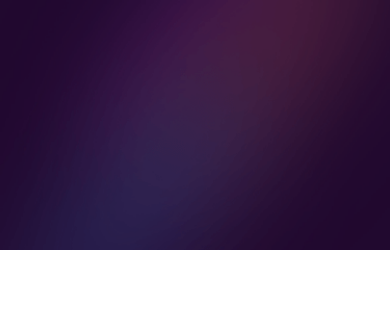
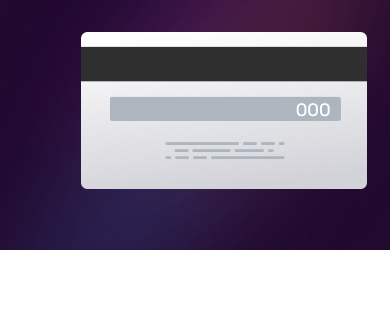
Before and after one commit to L3fd/interactive-card-details-form-main, a website: page index.html in a window 390 px wide. Drawn offline with Linux system fonts and the light colour scheme.

Commit message:
feat: add and style card back on mobile

```diff
--- a/index.html
+++ b/index.html
@@ -22,6 +22,21 @@
 		/>
 	</head>
 	<body>
+		<main>
+			<div class="card">
+				<div class="card-back">
+					<img
+						src="./images/bg-card-back.png"
+						alt=""
+						aria-hidden="true"
+					/>
+					<div class="cvc">
+						<span>000</span>
+					</div>
+				</div>
+				<div class="card-front"></div>
+			</div>
+		</main>
 		<!-- 0000 0000 0000 0000 Jane Appleseed 00/00 000 Cardholder Name e.g. Jane
 		Appleseed Card Number e.g. 1234 5678 9123 0000 Exp. Date (MM/YY) MM YY CVC
 		e.g. 123 Confirm -->
--- a/style.css
+++ b/style.css
@@ -10,7 +10,8 @@
 	--primary-700: hsl(279, 6%, 55%);
 	--primary-900: hsl(278, 68%, 11%);
 	--ff-primary: "Space Grotesk", sans-serif;
-	--ff-size: 18px;
+	--ff-size: 1.8rem;
+	font-size: 10px;
 }
 
 * {
@@ -29,3 +30,37 @@ body {
 	background-repeat: no-repeat;
 	background-size: 100%;
 }
+img {
+	display: block;
+}
+main {
+	max-width: 37.5rem;
+	padding: 3.2rem 1.6rem;
+	margin: 0 auto;
+}
+.card {
+	position: relative;
+	height: 25.2rem;
+}
+
+.card-back {
+	position: relative;
+	max-width: 28.6rem;
+	margin: 0 0 0 auto;
+}
+
+.card-back img {
+	width: 100%;
+}
+
+.card-back .cvc {
+	position: absolute;
+	top: 0;
+	height: 100%;
+	width: 100%;
+	display: flex;
+	justify-content: flex-end;
+	align-items: center;
+	padding-right: 3.6rem;
+	color: white;
+}
```
